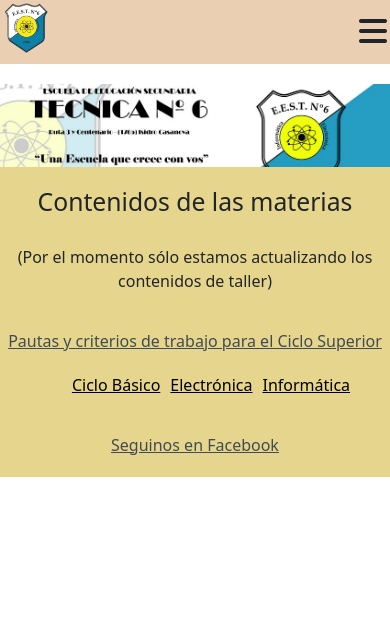
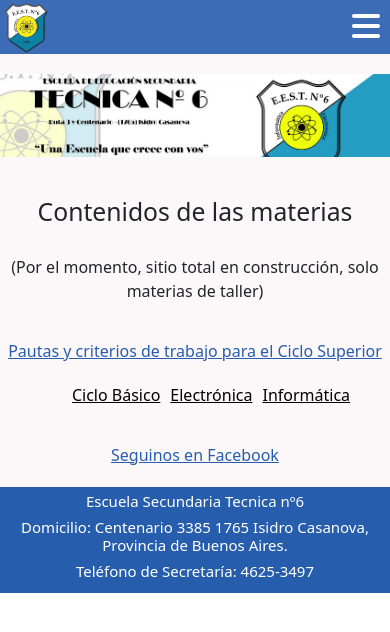
Before and after one commit to SantixDesigner/tecnica6, a PHP site: page / in a window 390 px wide. Shown: the top 632 px of the page. Run offline with PHP 8.4, Linux system fonts and the light colour scheme; some libraries are stand-ins or nearby versions.

Commit message:
pagina electronica semifinalizada

```diff
--- /dev/null
+++ b/colores.txt
@@ -0,0 +1,3 @@
+https://coolors.co/bfb5af-ece2d0-d5b9b2-a26769-582c4d
+https://coolors.co/001b2e-294c60-adb6c4-ffefd3-ffc49b
+https://coolors.co/fcf7f8-ced3dc-aba9c3-275dad-5b616a
--- a/css/style.css
+++ b/css/style.css
@@ -4,9 +4,7 @@
 
 .header {
   display: flex;
-  padding-bottom: 10px;
-  background-color: #ebcfb2;
-  margin-bottom: 20px; }
+  background-color: #275DAD; }
   .header div:first-of-type img {
     width: 50px; }
   .header div:last-of-type {
@@ -17,20 +15,25 @@
       margin-top: 15px; }
       .header div:last-of-type nav ul li a {
         margin: 0 5px;
-        color: black;
+        color: white;
         text-decoration: none; }
   .header .title h1 {
     margin-left: 20px;
-    margin-top: 5px; }
+    margin-top: 5px;
+    color: white; }
 
 @media (max-width: 575.1px) {
+  .header {
+    position: sticky;
+    top: 0;
+    background-color: rgba(39, 93, 173, 0.9); }
     .header div:last-of-type nav ul {
       position: fixed;
       flex-direction: column;
       left: 0;
       top: 0;
       margin: 0;
-    background-color: rgba(66, 75, 84, 0.9);
+      background-color: rgba(39, 93, 173, 0.9);
       height: 100%;
       transform: translateX(-200px);
       transition: .5s; }
@@ -42,23 +45,37 @@
       transform: translateX(0px); }
     .header .bars {
       position: absolute;
-    top: 15px;
-    right: 3px; }
+      top: 10px;
+      right: 10px;
+      color: white; }
     .header .title h1 {
       display: none; } }
 
+.footer {
+  display: flex;
+  flex-wrap: wrap;
+  justify-content: space-around;
+  background-color: #275DAD;
+  padding: 5px 0; }
+  .footer div {
+    text-align: center; }
+    .footer div h2 {
+      font-size: 15px;
+      color: white; }
+
 .valoresEscuela {
   background-repeat: no-repeat;
-  display: flex; }
+  display: flex;
+  background-color: rgba(252, 247, 248, 0.85); }
   .valoresEscuela img {
-    margin: 0 auto;
+    margin: 20px auto;
     width: 100%;
     max-width: 1200px; }
 
 .main-index {
   display: flex;
   text-align: center;
-  background-color: rgba(225, 206, 122, 0.85); }
+  background-color: rgba(252, 247, 248, 0.85); }
   .main-index .content-div {
     margin: 0 auto; }
     .main-index .content-div div {
@@ -75,4 +92,4 @@
             color: black;
             margin: 0 5px; }
       .main-index .content-div div a {
-        color: #424B54; }
+        color: #275DAD; }
--- a/index.html
+++ b/index.html
@@ -5,7 +5,7 @@
     <meta charset="UTF-8">
     <meta http-equiv="X-UA-Compatible" content="IE=edge">
     <meta name="viewport" content="width=device-width, initial-scale=1.0">
-    <title>Página de Inicio</title>
+    <title>Técnica 6 - Inicio</title>
     <link rel="stylesheet" href="https://cdnjs.cloudflare.com/ajax/libs/font-awesome/6.1.2/css/all.min.css"
         integrity="sha512-1sCRPdkRXhBV2PBLUdRb4tMg1w2YPf37qatUFeS7zlBy7jJI8Lf4VHwWfZZfpXtYSLy85pkm9GaYVYMfw5BC1A=="
         crossorigin="anonymous" referrerpolicy="no-referrer" />
@@ -43,7 +43,7 @@
                 <h2>Contenidos de las materias</h2>
             </div>
             <div>
-                <p>(Por el momento sólo estamos actualizando los contenidos de taller)</p>
+                <p>(Por el momento, sitio total en construcción, solo materias de taller)</p>
             </div>
             <div>
                 <a href="">Pautas y criterios de trabajo para el Ciclo Superior</a>
@@ -51,15 +51,27 @@
             <div>
                 <ul>
                     <li><a href="">Ciclo Básico</a></li>
-                    <li><a href="">Electrónica</a></li>
+                    <li><a href="./pages/electronica/electronica-base.html">Electrónica</a></li>
                     <li><a href="">Informática</a></li>
                 </ul>
             </div>
             <div>
-                <a href="https://www.facebook.com/Tecnica6casanova/">Seguinos en Facebook</a>
+                <a href="https://www.facebook.com/Tecnica6casanova/" target="_blank">Seguinos en Facebook</a>
             </div>
         </div>
     </main>
+
+    <footer class="footer">
+        <div>
+            <h2>Escuela Secundaria Tecnica nº6</h2>
+        </div>
+        <div>
+            <h2>Domicilio: Centenario 3385 1765 Isidro Casanova, Provincia de Buenos Aires.</h2>
+        </div>
+        <div>
+            <h2>Teléfono de Secretaría: 4625-3497</h2>
+        </div>
+    </footer>
     <script src="https://cdn.jsdelivr.net/npm/bootstrap@5.0.2/dist/js/bootstrap.bundle.min.js"
         integrity="sha384-MrcW6ZMFYlzcLA8Nl+NtUVF0sA7MsXsP1UyJoMp4YLEuNSfAP+JcXn/tWtIaxVXM"
         crossorigin="anonymous"></script>
--- /dev/null
+++ b/scss/footer.scss
@@ -0,0 +1,14 @@
+.footer{
+    display: flex;
+    flex-wrap: wrap;
+    justify-content: space-around;
+    background-color: $color3;
+    padding: 5px 0;
+    div{
+        text-align: center;
+        h2{
+            font-size: 15px;
+            color: white;
+        }
+    }
+}
--- a/scss/header.scss
+++ b/scss/header.scss
@@ -1,8 +1,6 @@
 .header {
     display: flex;
-    padding-bottom: 10px;
-    background-color: rgba($color: $color4, $alpha:1.0);
-    margin-bottom: 20px;
+    background-color: $color3;
     div {
         &:first-of-type {
             img {
@@ -19,7 +17,7 @@
                     li {
                         a {
                             margin: 0 5px;
-                            color: black;
+                            color: white;
                             text-decoration: none;
                         }
                     }
@@ -31,12 +29,16 @@
         h1{
             margin-left: 20px;
             margin-top: 5px;
+            color: white;
         }
     }
 }
 
 @media(max-width:575.1px) {
     .header {
+        position: sticky;
+        top: 0;
+        background-color: rgba($color: $color3, $alpha: 0.9);
         div {
             &:last-of-type {
                 nav {
@@ -65,8 +67,9 @@
         }
         .bars{
             position: absolute;
-            top: 15px;
-            right: 3px;
+            top: 10px;
+            right: 10px;
+            color: white;
         }
         .title{
             h1{
--- a/scss/index.scss
+++ b/scss/index.scss
@@ -1,8 +1,9 @@
 .valoresEscuela{
     background-repeat: no-repeat;
     display: flex;
+    background-color: rgba($color: $color4, $alpha: 0.85);
     img{
-        margin: 0 auto;
+        margin: 20px auto;
         width: 100%;
         max-width: 1200px;
     }
@@ -10,7 +11,7 @@
 .main-index{
     display: flex;
     text-align: center;
-    background-color: rgba($color: $color2, $alpha: 0.85);
+    background-color: rgba($color: $color4, $alpha: 0.85);
     .content-div{
         margin: 0 auto;
         div{
--- a/scss/style.scss
+++ b/scss/style.scss
@@ -1,11 +1,14 @@
-$color1: #FFFFFF;
-$color2: #E1CE7A;
-$color3: #424B54;
-$color4: #EBCFB2;
-$color5: #C5BAAF;
+$color1: #5B616A;
+$color2: #CED3DC;
+$color3: #275DAD;
+$color4: #FCF7F8;
+$color5: #ABA9C3;
 *{
     margin: 0;
     padding: 0;
 }
+
 @import "./header.scss";
+@import "./footer.scss";
 @import "./index.scss";
+@import "./electronica.scss";
```
Also changed, not shown: pages/electronica/electronica-base.html (added, +134 -0 lines), pages/informatica/informatica-base.html (added), scss/electronica.scss (added). Lines whose indentation alone changed are shown as unchanged.
